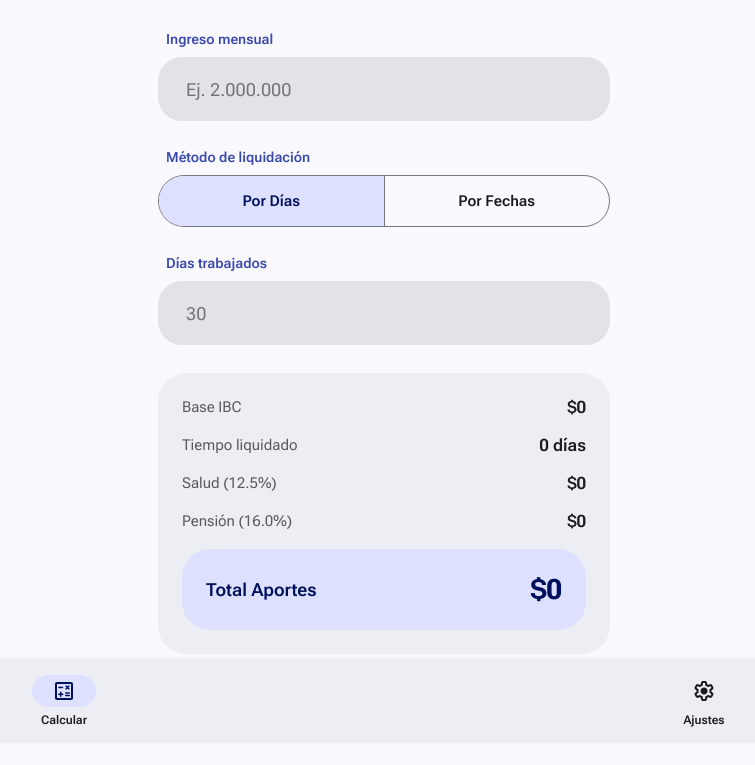
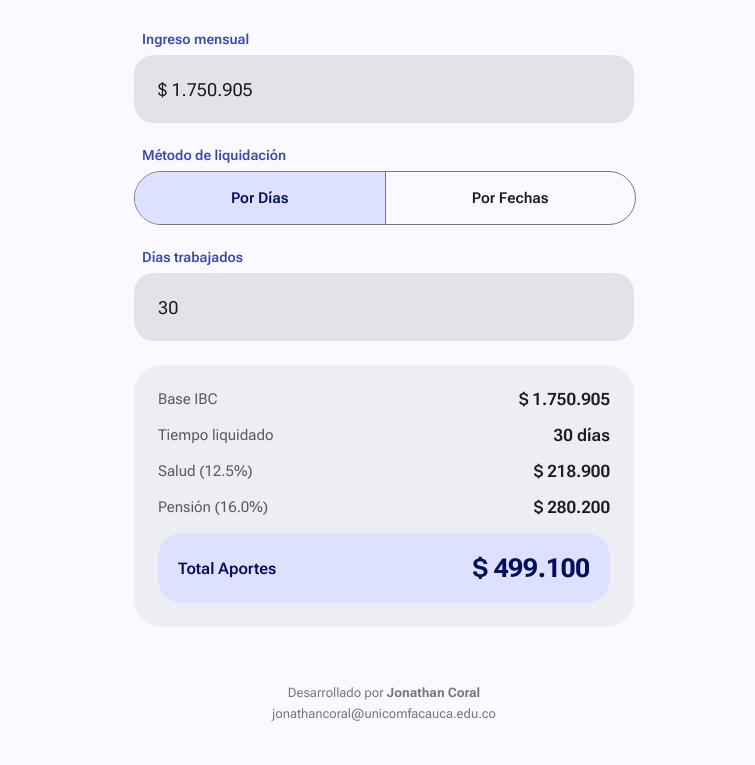
Before and after one commit to jonathancoral/aportes-app, a plain HTML site: page index.html in a window 1280 px wide. Shown: the part 57-822 px from the top of the page, without its empty margins (256-1011 px from the left). Drawn offline with nearby package versions, Linux system fonts and the light colour scheme.

Commit message:
Update index.html

```diff
--- a/index.html
+++ b/index.html
@@ -12,7 +12,6 @@
 
     <link rel="preconnect" href="https://fonts.googleapis.com">
     <link href="https://fonts.googleapis.com/css2?family=Roboto+Flex:opsz,wght,GRAD@8..144,300..700,-50..150&display=swap" rel="stylesheet">
-    <link href="https://fonts.googleapis.com/css2?family=Material+Symbols+Rounded:opsz,wght,FILL,GRAD@20..48,400,0..1,0" rel="stylesheet" />
 
     <style>
         :root {
@@ -29,18 +28,14 @@
             --md-sys-shape-extra-large: 28px;
         }
 
-        [data-theme="dark"] {
-            --md-sys-color-primary: #BAC3FF;
-            --md-sys-color-on-primary: #001F60;
-            --md-sys-color-primary-container: #203190;
-            --md-sys-color-on-primary-container: #DEE0FF;
-            --md-sys-color-surface: #121318;
-            --md-sys-color-on-surface: #E4E1E6;
-            --md-sys-color-surface-container: #1E1F25;
-            --md-sys-color-surface-container-high: #2A2B32;
+        /* Ocultar barra de desplazamiento globalmente */
+        * {
+            scrollbar-width: none; /* Firefox */
+            -ms-overflow-style: none; /* IE/Edge */
         }
-
-        * { box-sizing: border-box; -webkit-tap-highlight-color: transparent; }
+        *::-webkit-scrollbar {
+            display: none; /* Chrome/Safari/Edge */
+        }
 
         body {
             margin: 0;
@@ -50,6 +45,7 @@
             min-height: 100dvh;
             display: flex;
             flex-direction: column;
+            overflow-x: hidden;
         }
 
         .top-app-bar {
@@ -68,32 +64,43 @@
 
         .scaffold-body {
             flex: 1;
-            padding: 8px 24px 120px 24px;
+            padding: 8px 24px 40px 24px;
             max-width: 500px;
             margin: 0 auto;
             width: 100%;
             display: flex;
             flex-direction: column;
-            gap: 28px;
+            gap: 24px;
         }
 
-        .md-field-group { display: flex; flex-direction: column; gap: 10px; }
+        .md-field-group { display: flex; flex-direction: column; gap: 8px; }
         .md-label-static { font-size: 14px; font-weight: 600; color: var(--md-sys-color-primary); margin-left: 8px; }
 
         .md-text-field {
             background-color: var(--md-sys-color-surface-container-high);
-            border-radius: 24px;
+            border-radius: 20px;
             height: 64px;
             display: flex;
-            padding: 0 24px;
+            padding: 0 20px;
             border: 2px solid transparent;
+            transition: all 0.2s;
         }
 
-        .md-text-field:focus-within { border-color: var(--md-sys-color-primary); background-color: var(--md-sys-color-surface); }
+        .md-text-field:focus-within {
+            border-color: var(--md-sys-color-primary);
+            background-color: var(--md-sys-color-surface);
+        }
 
         .md-text-field input {
             width: 100%; border: none; background: transparent; outline: none;
             font-family: inherit; font-size: 18px; color: var(--md-sys-color-on-surface);
+        }
+
+        /* Eliminar flechas en inputs numéricos */
+        input::-webkit-outer-spin-button,
+        input::-webkit-inner-spin-button {
+            -webkit-appearance: none;
+            margin: 0;
         }
 
         .segmented-button {
@@ -106,39 +113,29 @@
         .segment-item {
             flex: 1; display: flex; align-items: center; justify-content: center;
             font-size: 15px; font-weight: 600; cursor: pointer;
-            color: var(--md-sys-color-on-surface);
             border-right: 1px solid var(--md-sys-color-outline);
         }
 
         .segment-item:last-child { border-right: none; }
         .segment-item.active { background-color: var(--md-sys-color-primary-container); color: var(--md-sys-color-on-primary-container); }
 
-        .md-card { background-color: var(--md-sys-color-surface-container); border-radius: var(--md-sys-shape-extra-large); padding: 24px; display: flex; flex-direction: column; gap: 18px; }
+        .md-card { background-color: var(--md-sys-color-surface-container); border-radius: var(--md-sys-shape-extra-large); padding: 24px; display: flex; flex-direction: column; gap: 16px; }
         .card-row { display: flex; justify-content: space-between; align-items: center; }
         .row-label { font-size: 15px; opacity: 0.7; }
         .row-value { font-size: 17px; font-weight: 600; }
 
-        .total-pill { background-color: var(--md-sys-color-primary-container); color: var(--md-sys-color-on-primary-container); padding: 24px; border-radius: 28px; display: flex; justify-content: space-between; align-items: center; }
-        .total-value { font-size: 28px; font-weight: 700; }
+        .total-pill { background-color: var(--md-sys-color-primary-container); color: var(--md-sys-color-on-primary-container); padding: 20px; border-radius: 24px; display: flex; justify-content: space-between; align-items: center; }
+        .total-value { font-size: 26px; font-weight: 700; }
 
-        .nav-bar {
-            position: fixed; bottom: 0; left: 0; right: 0; height: 84px;
-            background-color: var(--md-sys-color-surface-container);
-            display: flex; justify-content: space-around; align-items: center;
-            padding-bottom: env(safe-area-inset-bottom);
-            z-index: 1000;
-            box-shadow: 0px -1px 4px rgba(0,0,0,0.05);
+        .fluent-footer {
+            text-align: center;
+            padding: 32px 24px;
+            color: var(--md-sys-color-outline);
+            font-size: 13px;
+            line-height: 1.6;
         }
 
-        .nav-item { display: flex; flex-direction: column; align-items: center; gap: 6px; cursor: pointer; color: var(--md-sys-color-on-surface-variant); flex: 1; }
-        .nav-pill { width: 64px; height: 32px; border-radius: 16px; display: flex; align-items: center; justify-content: center; transition: background-color 0.2s; }
-        .nav-item.active .nav-pill { background-color: var(--md-sys-color-primary-container); color: var(--md-sys-color-on-primary-container); }
-        .nav-label { font-size: 12px; font-weight: 600; }
-
         .hidden { display: none !important; }
-        .view-section { display: none; }
-        .active-view { display: flex; flex-direction: column; gap: 28px; animation: fadeIn 0.4s; }
-        @keyframes fadeIn { from { opacity: 0; transform: translateY(10px); } to { opacity: 1; transform: translateY(0); }}
     </style>
 </head>
 <body>
@@ -149,11 +146,10 @@
 
     <main class="scaffold-body">
 
-        <section id="view-home" class="view-section active-view">
         <div class="md-field-group">
             <label class="md-label-static">Ingreso mensual</label>
             <div class="md-text-field">
-                    <input type="number" id="pago" placeholder="Ej. 2.000.000" inputmode="numeric">
+                <input type="text" id="pago" placeholder="$ 0" inputmode="numeric">
             </div>
         </div>
 
@@ -161,7 +157,7 @@
             <label class="md-label-static">Método de liquidación</label>
             <div class="segmented-button">
                 <div class="segment-item active" id="btn-manual" onclick="toggleMetodo('1')">Por Días</div>
-                    <div class="segment-item" id="id-btn-fecha" onclick="toggleMetodo('2')">Por Fechas</div>
+                <div class="segment-item" id="btn-fecha" onclick="toggleMetodo('2')">Por Fechas</div>
             </div>
             <input type="hidden" id="metodoValue" value="1">
         </div>
@@ -173,51 +169,33 @@
             </div>
         </div>
 
-            <div id="group-fechas" class="hidden" style="display:flex; flex-direction:column; gap:20px;">
+        <div id="group-fechas" class="hidden" style="display:flex; flex-direction:column; gap:16px;">
             <div class="md-field-group">
                 <label class="md-label-static">Desde</label>
-                    <div class="md-text-field">
-                        <input type="date" id="fecha1">
-                    </div>
+                <div class="md-text-field"><input type="date" id="fecha1"></div>
             </div>
             <div class="md-field-group">
                 <label class="md-label-static">Hasta</label>
-                    <div class="md-text-field">
-                        <input type="date" id="fecha2">
-                    </div>
+                <div class="md-text-field"><input type="date" id="fecha2"></div>
             </div>
         </div>
 
         <div class="md-card">
-                <div class="card-row"><span class="row-label">Base IBC</span><span class="row-value" id="out-ibc">$0</span></div>
+            <div class="card-row"><span class="row-label">Base IBC</span><span class="row-value" id="out-ibc">$ 0</span></div>
             <div class="card-row"><span class="row-label">Tiempo liquidado</span><span class="row-value" id="out-dias">0 días</span></div>
-                <div class="card-row"><span class="row-label">Salud (12.5%)</span><span class="row-value" id="out-salud">$0</span></div>
-                <div class="card-row"><span class="row-label">Pensión (16.0%)</span><span class="row-value" id="out-pension">$0</span></div>
+            <div class="card-row"><span class="row-label">Salud (12.5%)</span><span class="row-value" id="out-salud">$ 0</span></div>
+            <div class="card-row"><span class="row-label">Pensión (16.0%)</span><span class="row-value" id="out-pension">$ 0</span></div>
             <div class="total-pill">
-                    <span style="font-weight:600; font-size:18px;">Total Aportes</span>
-                    <span class="total-value" id="out-total">$0</span>
+                <span style="font-weight:600;">Total Aportes</span>
+                <span class="total-value" id="out-total">$ 0</span>
             </div>
         </div>
-        </section>
 
-        <section id="view-settings" class="view-section">
-            <div class="md-card">
-                <h2 style="margin:0 0 16px 0; font-size:18px;">Personalización</h2>
-                <div class="card-row" id="themeBtn" style="cursor:pointer; padding:12px 0;">
-                    <span style="font-weight:500;">Tema Oscuro</span>
-                    <span class="material-symbols-rounded">contrast</span>
-                </div>
-                <div style="height:1px; background:var(--md-sys-color-outline-variant); margin:12px 0;"></div>
-                <p style="margin:0; font-size:15px; font-weight:600;">Jonathan Coral</p>
-                <p style="margin:4px 0 0 0; font-size:13px; opacity:0.7;">jonathancoral@unicomfacauca.edu.co</p>
-            </div>
-        </section>
+        <footer class="fluent-footer">
+            Desarrollado por <strong>Jonathan Coral</strong><br>
+            jonathancoral@unicomfacauca.edu.co
+        </footer>
     </main>
-
-    <nav class="nav-bar">
-        <div class="nav-item active" data-target="view-home"><div class="nav-pill"><span class="material-symbols-rounded">calculate</span></div><span class="nav-label">Calcular</span></div>
-        <div class="nav-item" data-target="view-settings"><div class="nav-pill"><span class="material-symbols-rounded">settings</span></div><span class="nav-label">Ajustes</span></div>
-    </nav>
 
     <script>
         const SMMLV = 1750905;
@@ -226,7 +204,7 @@
             dias: document.getElementById('dias'),
             fecha1: document.getElementById('fecha1'),
             fecha2: document.getElementById('fecha2'),
-            metodoValue: document.getElementById('metodoValue'), // Agregado explícitamente
+            metodo: document.getElementById('metodoValue'),
             outIbc: document.getElementById('out-ibc'),
             outDias: document.getElementById('out-dias'),
             outSalud: document.getElementById('out-salud'),
@@ -234,90 +212,79 @@
             outTotal: document.getElementById('out-total')
         };
 
-        const format = (n) => new Intl.NumberFormat('es-CO', { style: 'currency', currency: 'COP', maximumFractionDigits: 0 }).format(n);
+        // Formateador de moneda
+        const formatter = new Intl.NumberFormat('es-CO', {
+            style: 'currency',
+            currency: 'COP',
+            maximumFractionDigits: 0
+        });
+
+        // Función para limpiar el formato y obtener solo el número
+        function getRawValue(val) {
+            return parseFloat(val.replace(/[^\d]/g, "")) || 0;
+        }
+
+        // Aplicar formato al escribir
+        ui.pago.addEventListener('input', (e) => {
+            let value = getRawValue(e.target.value);
+            if (value === 0) e.target.value = "";
+            else e.target.value = formatter.format(value);
+            calcular();
+        });
 
         function calcular() {
-            const pagoVal = parseFloat(ui.pago.value) || 0;
-            const met = ui.metodoValue.value;
+            const rawPago = getRawValue(ui.pago.value);
+            const met = ui.metodo.value;
             let d = 0;
 
             if (met === '1') {
                 d = parseInt(ui.dias.value) || 0;
             } else {
                 if (ui.fecha1.value && ui.fecha2.value) {
-                    // Limpieza de fechas para evitar problemas de zona horaria
                     const f1 = new Date(ui.fecha1.value + 'T00:00:00');
                     const f2 = new Date(ui.fecha2.value + 'T00:00:00');
-
-                    if (!isNaN(f1) && !isNaN(f2) && f2 >= f1) {
-                        d = Math.floor((f2 - f1) / (1000 * 60 * 60 * 24)) + 1;
-                    }
+                    if (!isNaN(f1) && !isNaN(f2) && f2 >= f1) d = Math.floor((f2 - f1) / 864e5) + 1;
                 }
             }
 
-            if (pagoVal <= 0 || d <= 0) {
-                return resetUI();
-            }
+            if (rawPago <= 0 || d <= 0) return resetUI();
 
-            // Lógica exacta del .bat
-            let ibc = Math.max(pagoVal * 0.4, SMMLV);
-            const sD = (ibc * 0.125) / 30;
-            const pD = (ibc * 0.16) / 30;
+            let ibc = Math.max(rawPago * 0.4, SMMLV);
+            const sD = (ibc * 0.125) / 30, pD = (ibc * 0.16) / 30;
+            const rnd = (v) => { let e = Math.floor(v); return (e % 100 !== 0) ? (Math.floor(e / 100) + 1) * 100 : e; };
 
-            const rnd = (v) => {
-                let e = Math.floor(v);
-                return (e % 100 !== 0) ? (Math.floor(e / 100) + 1) * 100 : e;
-            };
+            const tS = rnd(sD * d), tP = rnd(pD * d), total = rnd(tS + tP);
 
-            const tS = rnd(sD * d);
-            const tP = rnd(pD * d);
-            const total = rnd(tS + tP);
-
-            ui.outIbc.textContent = format(ibc);
+            ui.outIbc.textContent = formatter.format(ibc);
             ui.outDias.textContent = d + " días";
-            ui.outSalud.textContent = format(tS);
-            ui.outPension.textContent = format(tP);
-            ui.outTotal.textContent = format(total);
+            ui.outSalud.textContent = formatter.format(tS);
+            ui.outPension.textContent = formatter.format(tP);
+            ui.outTotal.textContent = formatter.format(total);
         }
 
         function resetUI() {
-            ui.outTotal.textContent = "$0";
-            ui.outIbc.textContent = "$0";
+            ui.outTotal.textContent = "$ 0";
+            ui.outIbc.textContent = "$ 0";
             ui.outDias.textContent = "0 días";
-            ui.outSalud.textContent = "$0";
-            ui.outPension.textContent = "$0";
         }
 
         function toggleMetodo(v) {
-            ui.metodoValue.value = v;
+            ui.metodo.value = v;
             document.getElementById('btn-manual').classList.toggle('active', v === '1');
-            document.getElementById('id-btn-fecha').classList.toggle('active', v === '2');
+            document.getElementById('btn-fecha').classList.toggle('active', v === '2');
             document.getElementById('group-dias').classList.toggle('hidden', v === '2');
             document.getElementById('group-fechas').classList.toggle('hidden', v === '1');
             calcular();
         }
 
-        // Listeners robustos
-        ['pago', 'dias', 'fecha1', 'fecha2'].forEach(id => {
-            const el = document.getElementById(id);
-            el.addEventListener('input', calcular);
-            el.addEventListener('change', calcular); // Para selectores de fecha
+        // Carga inicial por defecto solicitada
+        window.addEventListener('DOMContentLoaded', () => {
+            ui.pago.value = formatter.format(SMMLV);
+            ui.dias.value = 30;
+            calcular();
         });
 
-        // Navegación
-        document.querySelectorAll('.nav-item').forEach(item => {
-            item.onclick = () => {
-                document.querySelectorAll('.nav-item').forEach(n => n.classList.remove('active'));
-                item.classList.add('active');
-                document.querySelectorAll('.view-section').forEach(v => v.classList.remove('active-view'));
-                document.getElementById(item.dataset.target).classList.add('active-view');
-            };
-        });
-
-        // Tema
-        document.getElementById('themeBtn').onclick = () => {
-            document.body.hasAttribute('data-theme') ? document.body.removeAttribute('data-theme') : document.body.setAttribute('data-theme', 'dark');
-        };
+        ['dias', 'fecha1', 'fecha2'].forEach(id => document.getElementById(id).oninput = calcular);
     </script>
 </body>
 </html>
```
Lines whose indentation alone changed are shown as unchanged.
